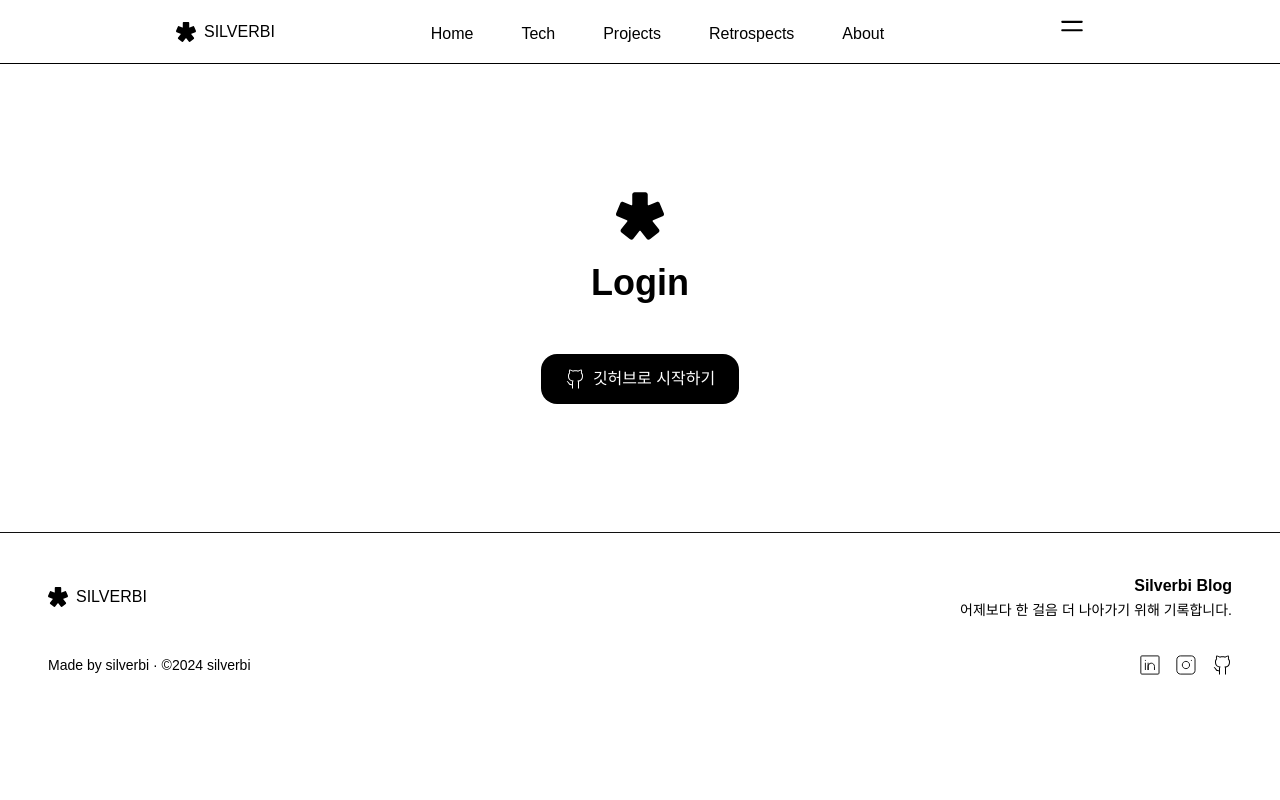
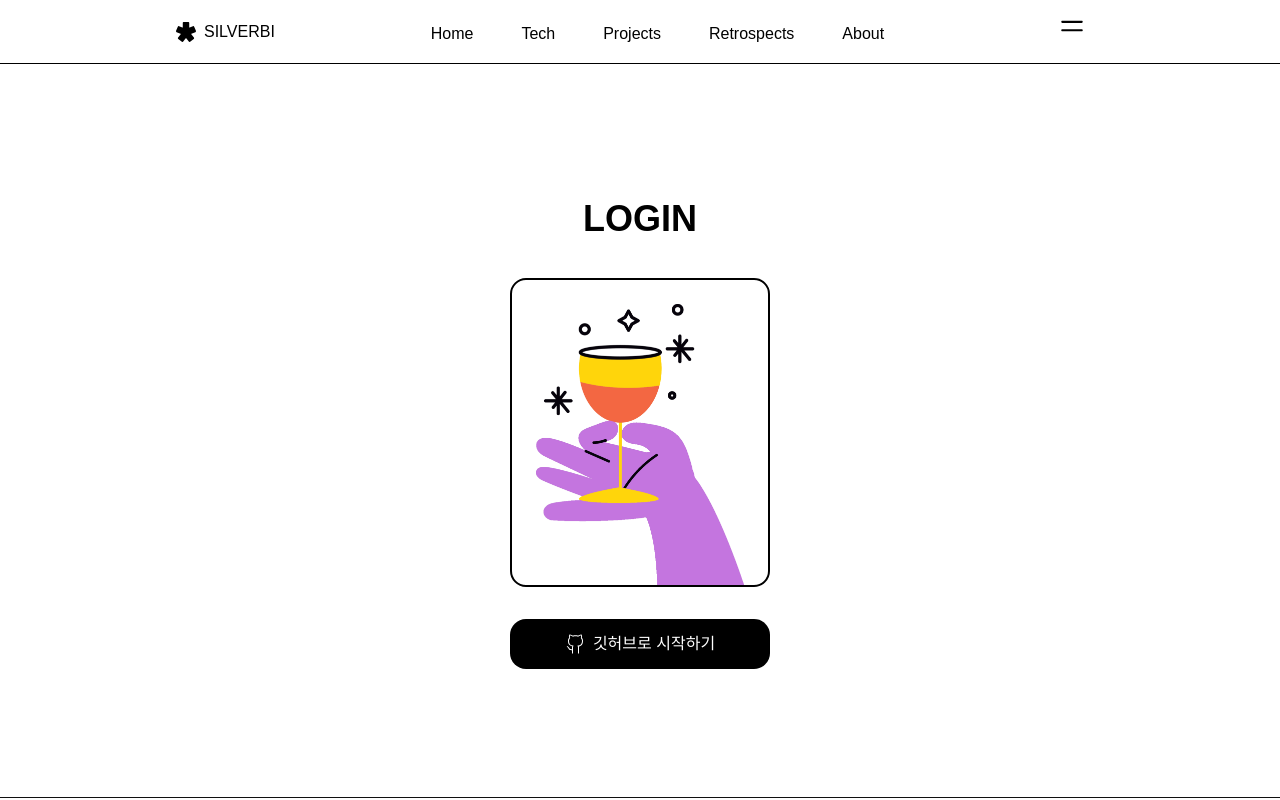
Before and after one commit to silverbi/silverbi-blog, a Next.js app: page /my in a window 1280 px wide. Shown: the top 800 px of the page. Built offline with nearby package versions, Linux system fonts and the light colour scheme.

Commit message:
feat: fix: change layouts

```diff
--- a/app/(routes)/layout.tsx
+++ b/app/(routes)/layout.tsx
@@ -8,7 +8,7 @@ import localFont from "next/font/local";
 
 export const metadata = {
   title: "SILVERBI Tech Blog",
-  description: "어제보다 한 걸음 더 나아가기 위해 기록합니다.",
+  description: "어제보다 한 걸음 더 나아가기",
 };
 
 const pretendard = localFont({
--- a/app/(routes)/my/page.tsx
+++ b/app/(routes)/my/page.tsx
@@ -3,12 +3,13 @@
 import React from "react";
 import RootLayout from "@layouts/RootLayout";
 import { Container } from "@components/atoms/Container";
-import Title from "@components/atoms/Title";
 import Button from "@components/atoms/Button";
 import { IconName, IconSizes } from "@components/atoms/Icon/types";
 import Text from "@components/atoms/Text";
 import { Typography } from "@styles/themes/types";
 import Icon from "@components/atoms/Icon";
+import CustomImage from "@components/atoms/CustomImage";
+import { ImageTypes } from "@components/atoms/CustomImage/types";
 
 const My: React.FC = () => {
   const handleLogin = () => {
@@ -18,14 +19,18 @@ const My: React.FC = () => {
   return (
     <RootLayout>
       <Container className="my-32">
-        <div className={"flex w-full flex-col items-center justify-center gap-11 "}>
-          <div className={"flex w-fit flex-col items-center justify-center gap-4"}>
-            <Icon type={IconName.SILVERBI_SYMBOL} size={IconSizes.XL} />
+        <div className={"flex w-full flex-col items-center justify-center gap-8 "}>
+          <div className={"flex w-fit flex-col items-center justify-center gap-8"}>
             <Text type={Typography.TITLE_1} bold>
-              Login
+              LOGIN
             </Text>
+            <div
+              className={"flex w-[260px] items-center justify-center rounded-xl border-2 border-content-1 px-6 pt-6"}
+            >
+              <CustomImage tag={ImageTypes.HAND_JAR} width={238} height={322} />
+            </div>
           </div>
-          <Button onClick={handleLogin} icon={IconName.GITHUB_LOGO} className={"w-96"}>
+          <Button onClick={handleLogin} icon={IconName.GITHUB_LOGO} className={"!w-[260px]"}>
             {"깃허브로 시작하기"}
           </Button>
         </div>
--- a/app/components/atoms/Button/index.tsx
+++ b/app/components/atoms/Button/index.tsx
@@ -17,16 +17,17 @@ export type ButtonStyles = "PRIMARY" | "SECONDARY" | "GHOST" | "DISABLED";
 const Button: React.FC<ButtonProps> = ({ className, children, tag = "PRIMARY", onClick, icon }) => {
   return (
     <button
-      className={
-        "relative h-fit w-fit cursor-pointer rounded-xl transition-all duration-300 ease-in-out active:scale-95"
-      }
+      className={[
+        "relative h-fit w-fit cursor-pointer rounded-xl transition-all duration-300 ease-in-out active:scale-95",
+        ...(Array.isArray(className) ? className : [className]),
+      ].join(" ")}
       onClick={onClick}
     >
       <div
         className={[
-          ...(Array.isArray(className) ? className : [className]),
           changeTypeToInteraction(tag),
           "absolute z-10 h-full w-full rounded-xl",
+          ...(Array.isArray(className) ? className : [className]),
         ].join(" ")}
       />
       <div
--- a/app/components/atoms/Container/index.tsx
+++ b/app/components/atoms/Container/index.tsx
@@ -9,7 +9,7 @@ export interface ContainerProps {
 
 export const Container: React.FC<ContainerProps> = ({ children, className }) => {
   return (
-    <div className="align-center flex w-full justify-center px-12">
+    <div className="align-center flex h-full w-full justify-center px-12">
       <div
         className={[
           ...(Array.isArray(className) ? className : [className]),
--- a/app/components/atoms/CustomImage/types.ts
+++ b/app/components/atoms/CustomImage/types.ts
@@ -10,5 +10,6 @@ export const ImageTypes = {
   PROJECT_SILVERBI_BLOG: "PROJECT_SILVERBI_BLOG",
   PROJECTS_THUMBNAIL: "PROJECTS_THUMBNAIL",
   RETROSPECT_THUMBNAIL: "RETROSPECT_THUMBNAIL",
+  HAND_JAR: "HAND_JAR",
 } as const;
 export type ImageTypes = (typeof ImageTypes)[keyof typeof ImageTypes];
--- a/app/components/atoms/CustomImage/utils.ts
+++ b/app/components/atoms/CustomImage/utils.ts
@@ -10,6 +10,7 @@ import ProjectSilverbiBlog from "@assets/images/project-saefolder.webp";
 import RetrospectThumbnail from "@assets/images/retrospect-thumbnail.webp";
 import ProjectsThumbnail from "@assets/images/projects-thumbnail.webp";
 import TechThumbnail from "@assets/images/retrospect-thumbnail.webp";
+import HandJar from "@assets/images/hand-jar.webp";
 
 export const changeImageTagToPath = (tag: string) => {
   switch (tag) {
@@ -35,6 +36,8 @@ export const changeImageTagToPath = (tag: string) => {
       return ProjectSilverbiBlog;
     case ImageTypes.RETROSPECT_THUMBNAIL:
       return RetrospectThumbnail;
+    case ImageTypes.HAND_JAR:
+      return HandJar;
     default:
       return "";
   }
--- a/app/components/molecules/CodeBlock/codeThemes.ts
+++ b/app/components/molecules/CodeBlock/codeThemes.ts
@@ -21,7 +21,7 @@ export const codeThemes = {
     OTabSize: "4",
     tabSize: "4",
     padding: "20px 26px",
-    margin: ".5em 0",
+    margin: "36px 0",
     overflow: "auto",
     borderRadius: "18px",
   },
--- a/app/layouts/Footer/index.tsx
+++ b/app/layouts/Footer/index.tsx
@@ -8,7 +8,7 @@ import { GITHUB_URL, INSTAGRAM_URL, LINKEDIN_URL } from "@common/constants";
 
 export const Footer: React.FC = () => {
   return (
-    <div className="relative z-50 flex w-full items-center justify-center border-t border-t-border-1 bg-background-1 px-12">
+    <div className="relative flex w-full items-center justify-center border-t border-t-border-1 bg-background-1 px-12">
       <div className="flex h-full w-full max-w-[1280px] flex-col items-center justify-between gap-8 py-10">
         <div className="flex w-full items-center justify-between">
           {/** 블로그 로고 */}
@@ -22,7 +22,7 @@ export const Footer: React.FC = () => {
           <div className="flex flex-col items-end justify-center">
             <Text bold>Silverbi Blog</Text>
             <Text type={Typography.BODY_2} light>
-              {`어제보다 한 걸음 더 나아가기 위해 기록합니다.`}
+              {`어제보다 한 걸음 더 나아가기`}
             </Text>
           </div>
         </div>
--- a/app/layouts/RootLayout/index.tsx
+++ b/app/layouts/RootLayout/index.tsx
@@ -7,11 +7,13 @@ export interface RootLayoutProps {
 }
 export const RootLayout: React.FC<RootLayoutProps> = ({ children }) => {
   return (
-    <>
+    <div className={"flex h-full w-full flex-col justify-between"}>
       <Header />
-      <main className={"pt-16"}>{children}</main>
-      <Footer />
-    </>
+      <div className={"flex h-full w-full flex-col justify-between pt-16"}>
+        <main className={""}>{children}</main>
+        <Footer />
+      </div>
+    </div>
   );
 };
 
--- a/app/styles/globals.css
+++ b/app/styles/globals.css
@@ -6,7 +6,22 @@
   -webkit-font-smoothing: antialiased;
   -moz-osx-font-smoothing: grayscale;
   scroll-behavior: smooth;
-  font-family: "Pretendard Variable", Pretendard, -apple-system, BlinkMacSystemFont, system-ui, Roboto, "Helvetica Neue", "Segoe UI", "Apple SD Gothic Neo", "Noto Sans KR", "Malgun Gothic", "Apple Color Emoji", "Segoe UI Emoji", "Segoe UI Symbol", sans-serif;
+  font-family:
+    "Pretendard Variable",
+    Pretendard,
+    -apple-system,
+    BlinkMacSystemFont,
+    system-ui,
+    Roboto,
+    "Helvetica Neue",
+    "Segoe UI",
+    "Apple SD Gothic Neo",
+    "Noto Sans KR",
+    "Malgun Gothic",
+    "Apple Color Emoji",
+    "Segoe UI Emoji",
+    "Segoe UI Symbol",
+    sans-serif;
   line-height: 36px;
   font-size: 16px;
   font-weight: 400;
@@ -15,6 +30,7 @@
 
 body {
   cursor: default;
+  height: 100vh;
 }
 
 ::-moz-selection {
@@ -33,22 +49,24 @@ pre {
 h1 {
   font-size: 32px;
   font-weight: 600;
+  line-height: 62px;
 }
 
 h2 {
   font-size: 24px;
   font-weight: 600;
+  line-height: 56px;
 }
 
 h3 {
   font-size: 20px;
-  line-height: 1.8;
+  line-height: 52px;
   font-weight: 600;
 }
 
 h4 {
   font-size: 18px;
-  line-height: 1.6;
+  line-height: 46px;
   font-weight: 600;
 }
 
```
Also changed, not shown: app/assets/images/hand-jar.webp (added).
